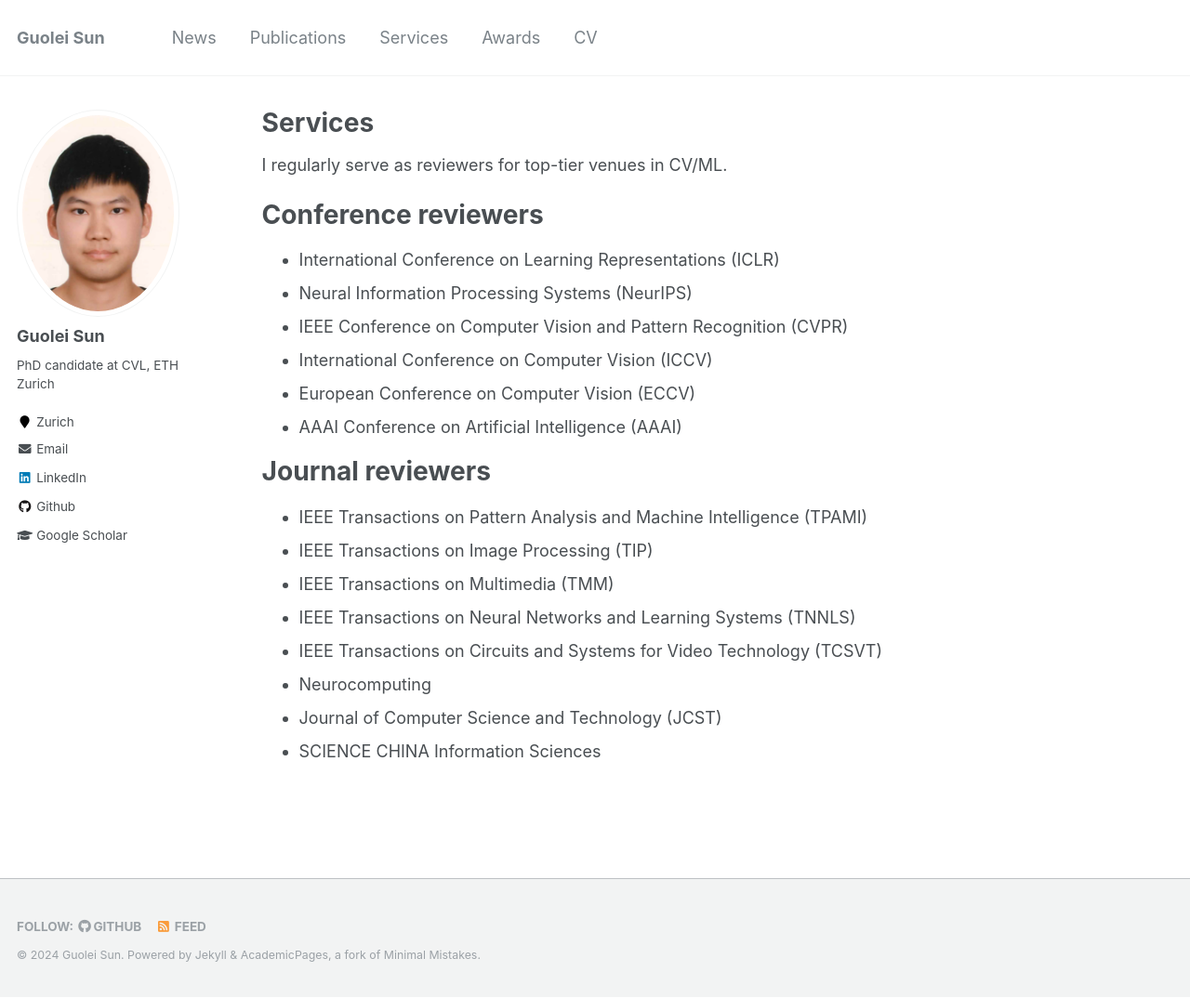
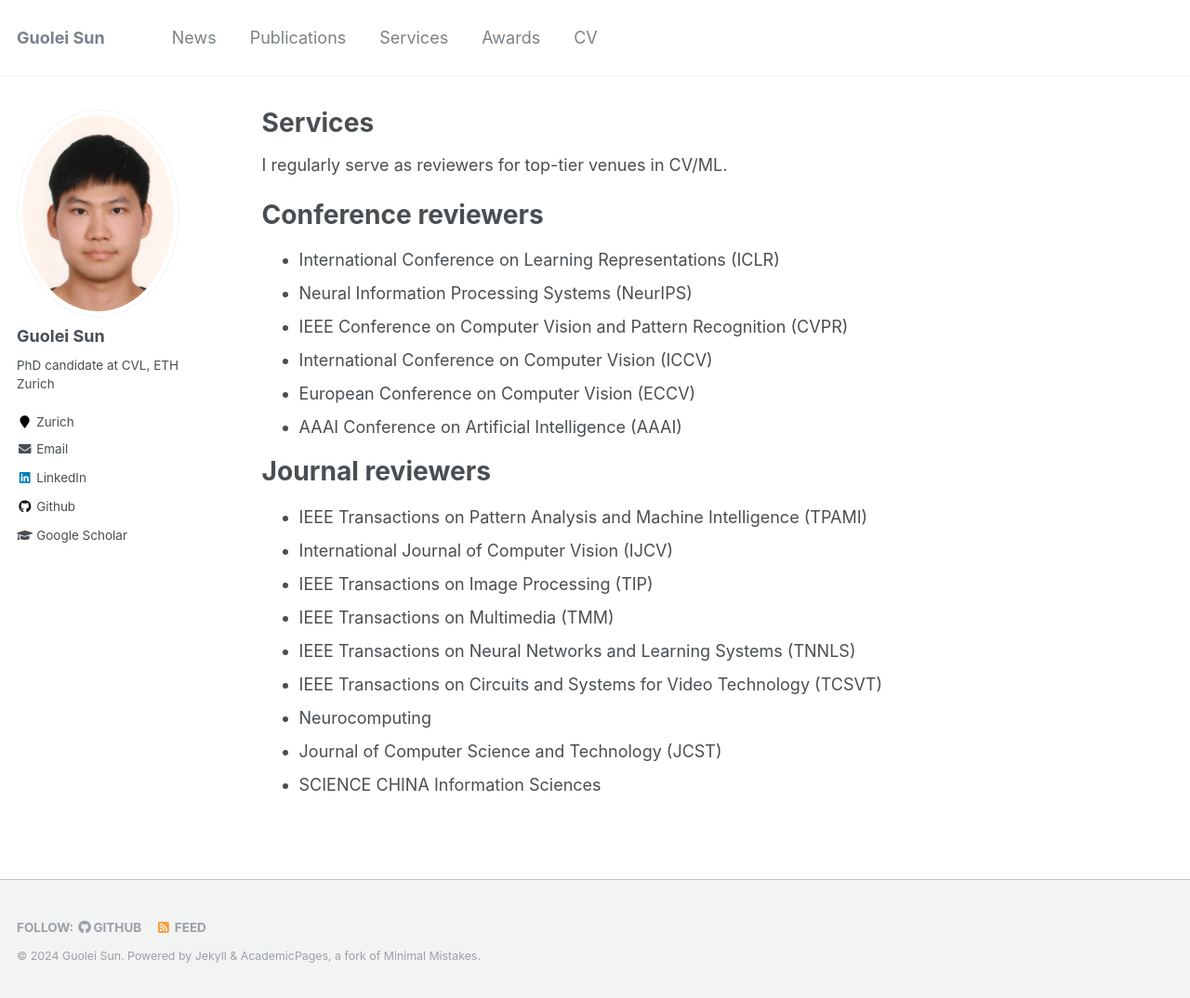
Before and after one commit to GuoleiSun/GuoleiSun.github.io, a Jekyll site: the page built from _pages/services.md, in a window 1280 px wide and 1074 px high. Shown: the whole window at 93% size. Built offline with Jekyll 4.4.1, drawn with Linux system fonts in a browser that asks for light colours.

Commit message:
Update services.md

```diff
--- a/_pages/services.md
+++ b/_pages/services.md
@@ -23,6 +23,7 @@ Conference reviewers
 Journal reviewers
 ======
 * IEEE Transactions on Pattern Analysis and Machine Intelligence (TPAMI)
+* International Journal of Computer Vision (IJCV)
 * IEEE Transactions on Image Processing (TIP)
 * IEEE Transactions on Multimedia (TMM)
 * IEEE Transactions on Neural Networks and Learning Systems (TNNLS)
```
